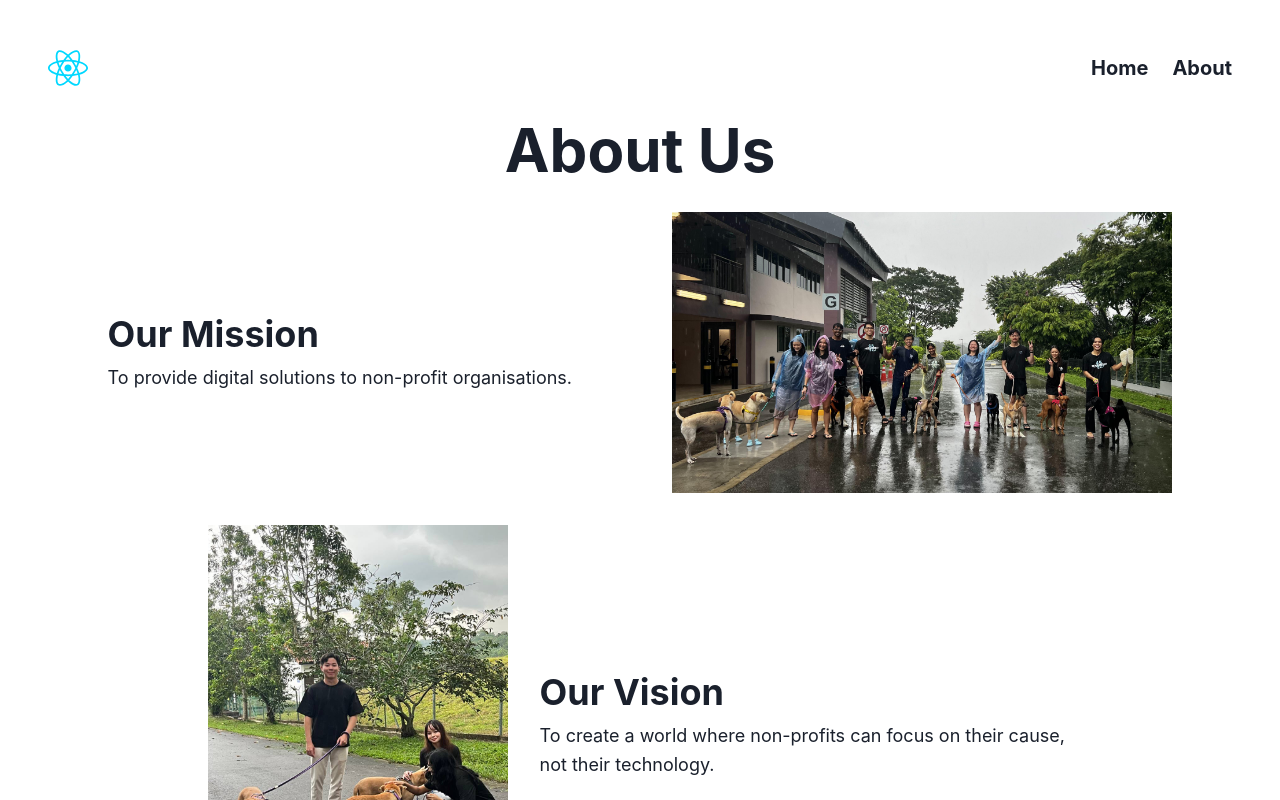
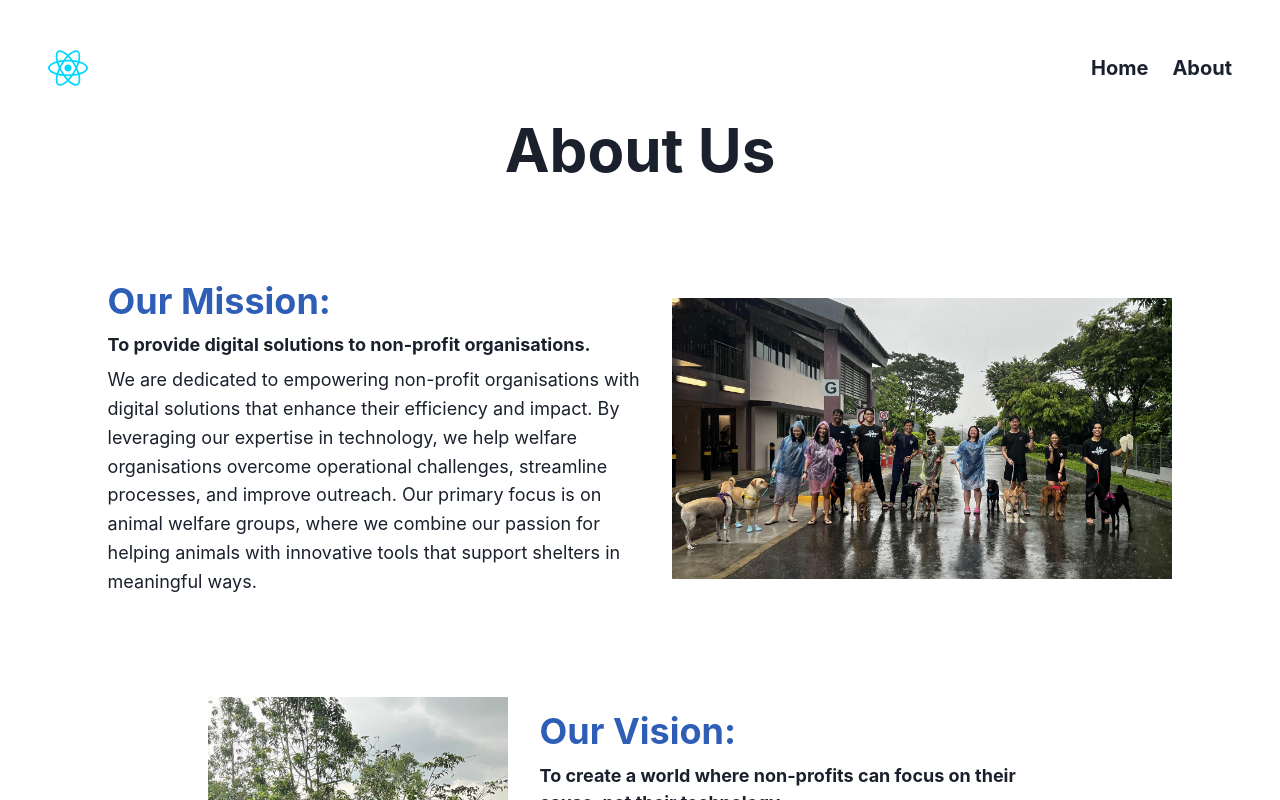
Before and after one commit to Paws-4-a-Cause/P4AC, a React (Vite) app: page /about in a window 1280 px wide. Shown: the top 800 px of the page. Built offline with nearby package versions, Linux system fonts and the light colour scheme.

Commit message:
added more descriptions

```diff
--- a/src/pages/AboutPage.tsx
+++ b/src/pages/AboutPage.tsx
@@ -18,15 +18,22 @@ const AboutPage = () => {
         direction={{ base: "column", md: "row" }}
         gap={8}
         w="100%"
-        mt={8}
+        mt={100}
       >
         {/* Mission Section */}
         <Box w={{ base: "100%", md: "45%" }} textAlign="left">
-          <Heading as="h2" size={{ base: "lg", md: "xl" }} pb={2}>
-            Our Mission
+          <Heading as="h2" size={{ base: "lg", md: "xl" }} pb={2} color="#2f5eb7">
+            Our Mission:
           </Heading>
+          <Text fontWeight="bold" fontSize={{ base: "md", md: "lg" }} pb={2}>
+            To provide digital solutions to non-profit organisations.
+          </Text>
           <Text fontSize={{ base: "sm", md: "md", lg: "lg" }} lineHeight="1.6">
-            To provide digital solutions to non-profit organisations.
+            We are dedicated to empowering non-profit organisations with digital solutions that enhance their
+            efficiency and impact. By leveraging our expertise in technology, we help welfare organisations
+            overcome operational challenges, streamline processes, and improve outreach. Our primary focus is
+            on animal welfare groups, where we combine our passion for helping animals with innovative tools
+            that support shelters in meaningful ways.
           </Text>
         </Box>
         <Image src={image1} alt="Our Mission" maxW={{ base: "100%", md: "500px" }} />
@@ -38,17 +45,24 @@ const AboutPage = () => {
         direction={{ base: "column-reverse", md: "row" }}
         gap={8}
         w="100%"
-        mt={8}
+        mt={100}
       >
         <Image src={image2} alt="Our Vision" maxW={{ base: "100%", md: "300px" }} />
 
         {/* Vision Section */}
         <Box w={{ base: "100%", md: "45%" }} textAlign="left">
-          <Heading as="h2" size={{ base: "lg", md: "xl" }} pb={2}>
-            Our Vision
+          <Heading as="h2" size={{ base: "lg", md: "xl" }} pb={2} color="#2f5eb7">
+            Our Vision:
           </Heading>
+          <Text fontWeight="bold" fontSize={{ base: "md", md: "lg" }} pb={2}>
+            To create a world where non-profits can focus on their cause, not their technology.
+          </Text>
           <Text fontSize={{ base: "sm", md: "md", lg: "lg" }} lineHeight="1.6">
-            To create a world where non-profits can focus on their cause, not their technology.
+            We envision a world where non-profits can fully focus on their cause, rather than struggling with
+            technological limitations. Many welfare organisations, particularly animal shelters, face resource
+            constraints that hinder their ability to provide care and support. Our goal is to bridge this gap by
+            offering tailored digital solutions that improve fundraising, volunteer coordination, and operational
+            management, ensuring these organisations can maximise their impact without worrying about technology.
           </Text>
         </Box>
       </Flex>
```
